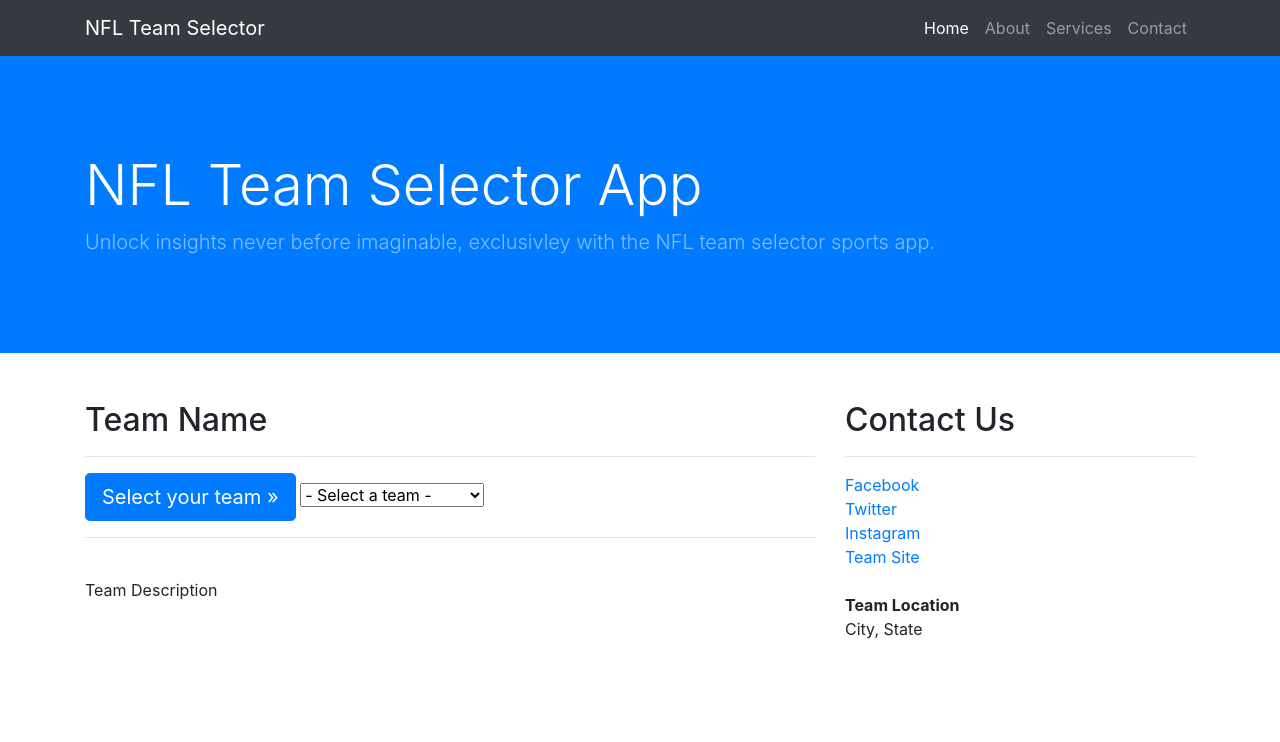
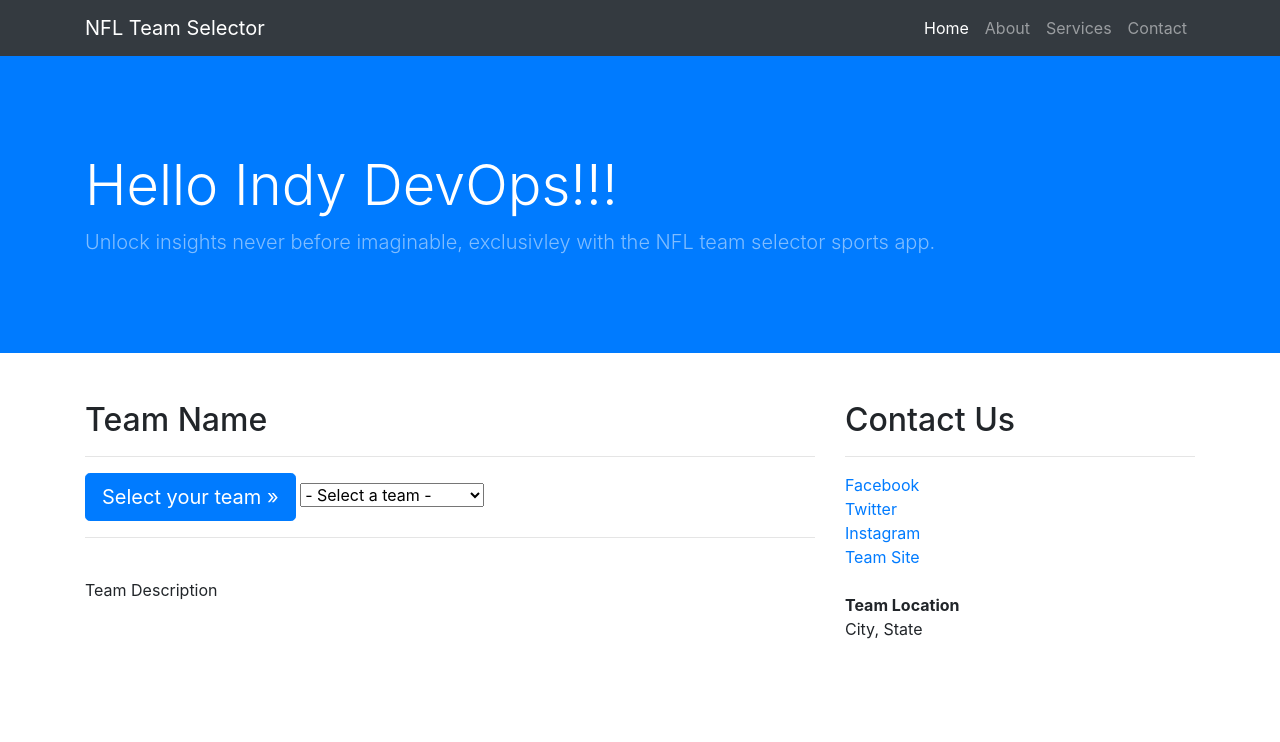
Before and after one commit to austin-mccracken/sports-app, a website: page index.html in a window 1280 px wide. Shown: the top 742 px of the page. Drawn offline with nearby package versions, Linux system fonts and the light colour scheme.

Commit message:
hello Indy

```diff
--- a/index.html
+++ b/index.html
@@ -58,7 +58,7 @@
         <div class="container h-100">
             <div class="row h-100 align-items-center">
                 <div class="col-lg-12">
-                    <h1 class="display-4 text-white mt-5 mb-2">NFL Team Selector App</h1>
+                    <h1 class="display-4 text-white mt-5 mb-2">Hello Indy DevOps!!!</h1>
                     <p class="lead mb-5 text-white-50">Unlock insights never before imaginable, exclusivley with the NFL
                         team selector sports app.</p>
                     <!-- <img id="team-banner-div" src="" alt=""> -->
```
